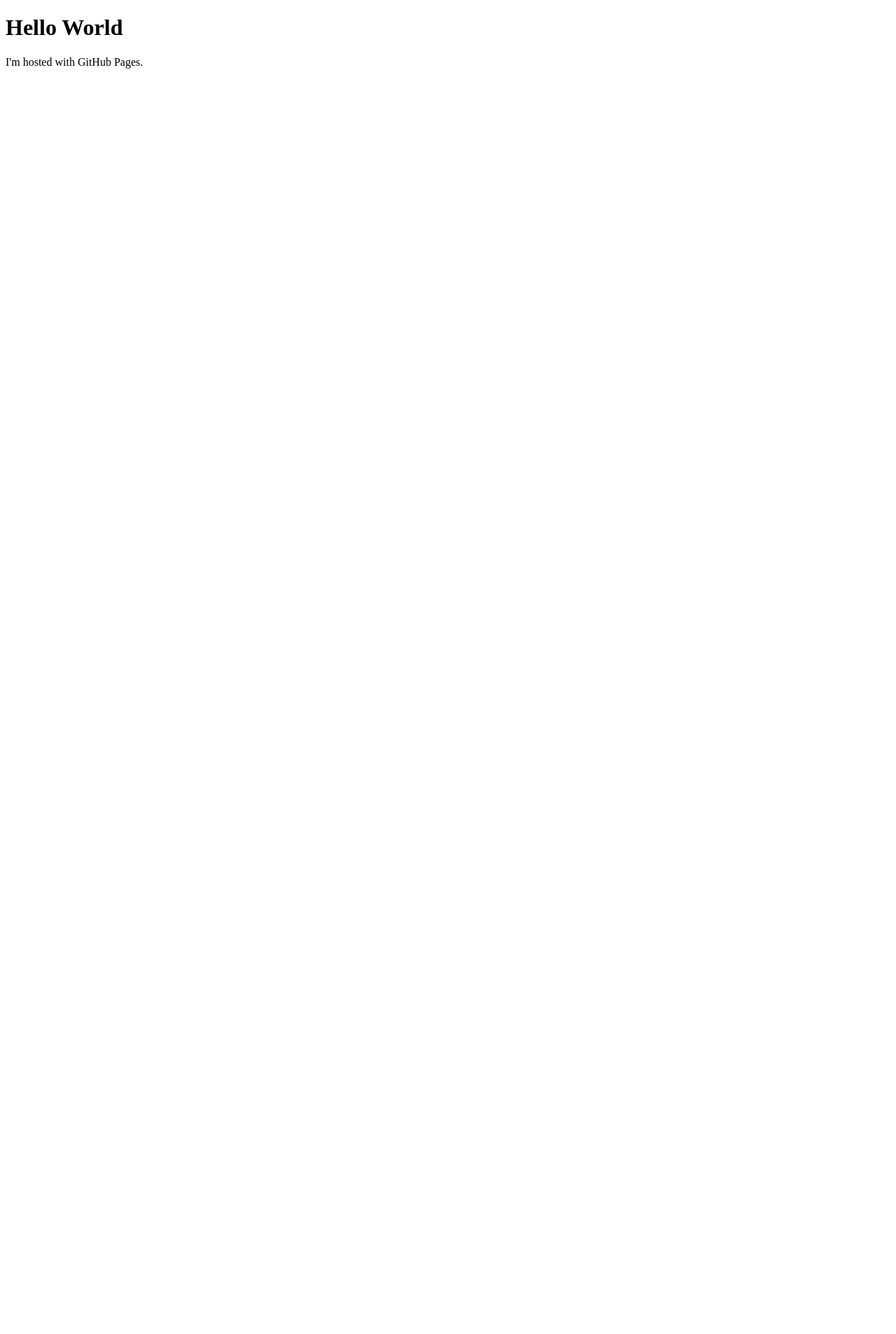
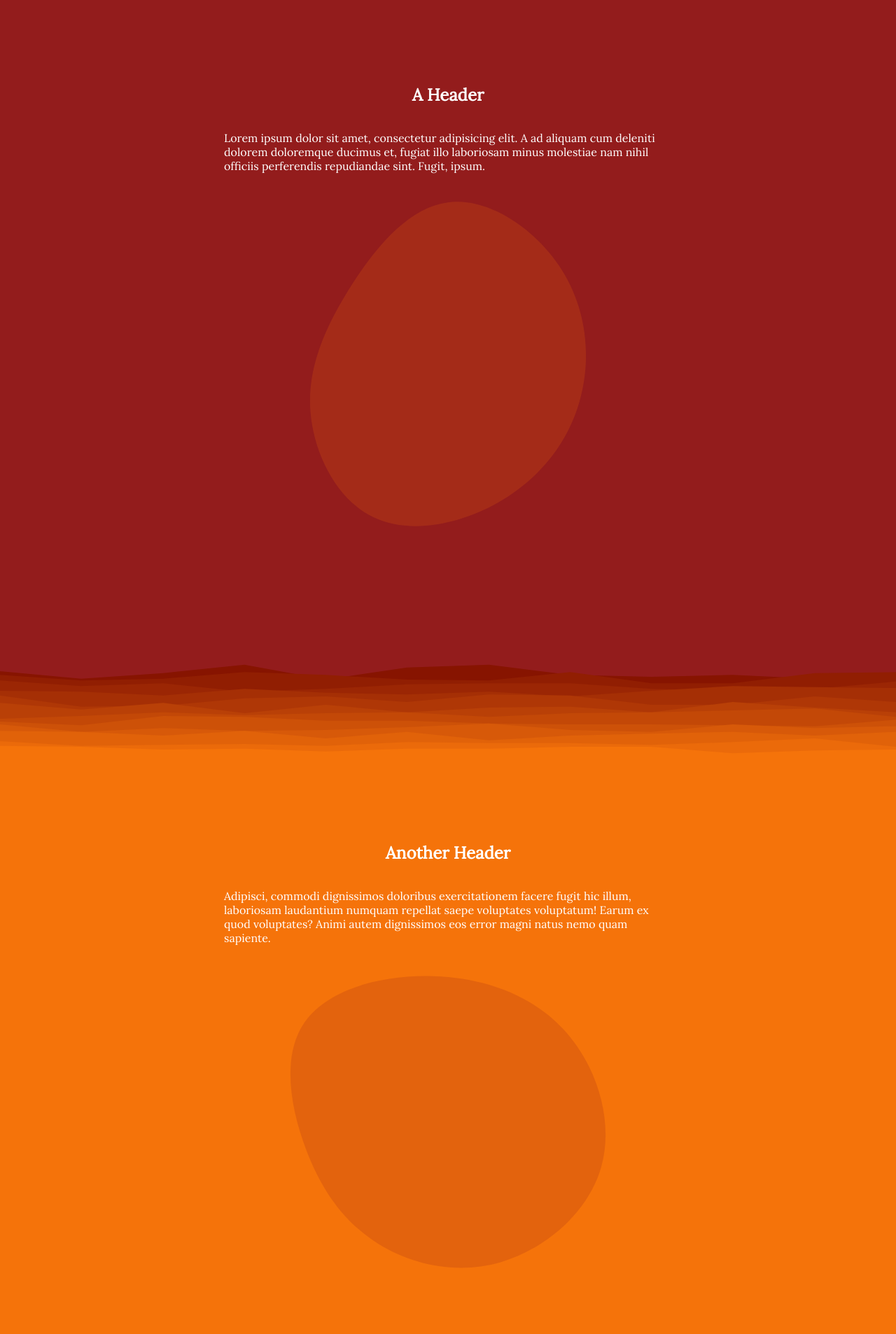
Before and after one commit to anatoliec/anatoliec.github.io, a plain HTML site: page index.html in a window 1280 px wide. Shown: the top 1906 px of the page at 70% size. Before the commit the page ends 800 px from the top, so only its background shows below. Drawn offline with Linux system fonts and the light colour scheme; a script that the page names is missing.

Commit message:
Update to index.html
Replaced with moving blob project

```diff
--- a/index.html
+++ b/index.html
@@ -1,7 +1,147 @@
-<!DOCTYPE html>
-<html>
+<!doctype html>
+<html lang="en">
+<head>
+    <meta charset="UTF-8">
+    <meta name="viewport"
+          content="width=device-width, user-scalable=no, initial-scale=1.0, maximum-scale=1.0, minimum-scale=1.0">
+    <meta http-equiv="X-UA-Compatible" content="ie=edge">
+    <title>Document</title>
+    <link rel="preconnect" href="https://fonts.googleapis.com">
+    <link rel="preconnect" href="https://fonts.gstatic.com" crossorigin>
+    <link href="https://fonts.googleapis.com/css2?family=Lora&display=swap" rel="stylesheet">
+
+    <script src="https://cdn.jsdelivr.net/npm/kute.js@2.1.2/dist/kute.min.js"></script>
+
+    <style>
+        body {
+            margin: 0;
+            font-family: 'Lora', sans-serif;
+            color: white;
+            background: #202731;
+        }
+
+        section {
+            position: relative;
+            display: flex;
+            flex-direction: column;
+            align-items: center;
+            min-height: 5px;
+            padding: 100px 25vw;
+        }
+
+        .mandarian_orange {
+            background: #931C1C;
+        }
+
+        .safety_orange {
+            background: #F5730A
+        }
+
+        .spacer {
+            aspect-ratio: 960/540;
+            width: 100%;
+            background-repeat: no-repeat;
+            background-position: center;
+            background-size: cover;
+        }
+
+        .layer1 {
+            background-image: url('./gfx/layer1.svg')
+        }
+
+        .layer2 {
+            background-image: url('./gfx/layer2.svg')
+        }
+
+        .blob-motion {
+            position: absolute;
+            transform: translateY(20%);
+            opacity: 18%;
+        }
+
+    </style>
+</head>
+
+
 <body>
-<h1>Hello World</h1>
-<p>I'm hosted with GitHub Pages.</p>
+
+<section class="mandarian_orange">
+    <h1>A Header</h1>
+    <p>Lorem ipsum dolor sit amet, consectetur adipisicing elit. A ad aliquam cum deleniti dolorem doloremque ducimus et,
+        fugiat illo laboriosam minus molestiae nam nihil officiis perferendis repudiandae sint. Fugit, ipsum.</p>
+
+    <svg class="blob-motion"
+         id="visual"
+         viewBox="0 0 900 600"
+         width="900"
+         height="600"
+         xmlns="http://www.w3.org/2000/svg"
+         xmlns:xlink="http://www.w3.org/1999/xlink"
+         version="1.1">
+        <g transform="translate(440.5129238047903 315.6704223139288)">
+            <path id="orangeblob1"
+                  d="M172.2 -149.7C209 -91.3 214.6 -20.5 196.8 39.8C179 100.2 137.7 150.1 81.5 182.1C25.3 214.1 -45.7 228.2 -97.5 203.1C-149.3 177.9 -181.9 113.4 -186.9 53.5C-191.9 -6.3 -169.2 -61.6 -133.5 -119.8C-97.7 -177.9 -48.9 -239 9.4 -246.5C67.8 -254 135.5 -208.1 172.2 -149.7"
+                  fill="#F5730A"></path>
+        </g>
+        <g transform="translate(460.10566134113196 321.86218425783284)" style="visibility: hidden">
+            <path id="orangeblob2"
+                  d="M157.2 -127.2C202.9 -68.1 238.4 -2.8 229.4 58.6C220.4 120.1 166.8 177.6 107.6 195.3C48.4 213.1 -16.5 191 -84.1 162.9C-151.7 134.9 -222.1 100.8 -243.6 44.7C-265.1 -11.4 -237.7 -89.6 -189 -149.4C-140.2 -209.1 -70.1 -250.6 -7.2 -244.9C55.8 -239.1 111.5 -186.3 157.2 -127.2"
+                  fill="#F5730A"></path>
+        </g>
+    </svg>
+
+    <script>
+        const tween1 = KUTE.fromTo(
+            '#orangeblob1',
+            {path: '#orangeblob1'},
+            {path: '#orangeblob2'},
+            {repeat: 999, duration: 3000, yoyo: true}
+        )
+        tween1.start()
+    </script>
+</section>
+
+<div class="spacer layer1"></div>
+
+<section class="safety_orange">
+    <h1>Another Header</h1>
+    <p>Adipisci, commodi dignissimos doloribus exercitationem facere fugit hic illum, laboriosam laudantium numquam
+        repellat saepe voluptates voluptatum! Earum ex quod voluptates? Animi autem dignissimos eos error magni natus
+        nemo
+        quam sapiente.</p>
+
+    <svg class="blob-motion"
+         id="visual"
+         viewBox="0 0 900 600"
+         width="900"
+         height="600"
+         xmlns="http://www.w3.org/2000/svg"
+         xmlns:xlink="http://www.w3.org/1999/xlink"
+         version="1.1">
+        <g transform="translate(420.00701521064457 310.9846325334766)">
+            <path id="redblob1"
+                  d="M193.6 -144.8C242.4 -93.3 267.4 -13.3 249.1 52.7C230.7 118.7 168.9 170.6 105.9 189.2C42.8 207.8 -21.5 193.1 -69.9 163C-118.2 132.8 -150.5 87.3 -172.8 28.3C-195.1 -30.6 -207.4 -102.9 -176.9 -150.2C-146.5 -197.5 -73.2 -219.7 -0.4 -219.4C72.4 -219.1 144.9 -196.2 193.6 -144.8"
+                  fill="#931C1C"></path>
+        </g>
+        <g transform="translate(429.66793876387584 276.8589668010585)" style="visibility: hidden">
+            <path id="redblob2"
+                  d="M172.4 -129.1C214.5 -84.7 233.5 -13.5 217 45.9C200.6 105.4 148.7 153.2 84.9 188.6C21.1 224 -54.5 247.2 -104.6 221.4C-154.7 195.7 -179.2 121.1 -182 56.6C-184.7 -8 -165.7 -62.4 -131.7 -105C-97.7 -147.6 -48.9 -178.3 8.1 -184.8C65.2 -191.3 130.3 -173.6 172.4 -129.1"
+                  fill="#931C1C"></path>
+        </g>
+    </svg>
+
+    <script>
+        const tween2 = KUTE.fromTo(
+            '#redblob1',
+            {path: '#redblob1'},
+            {path: '#redblob2'},
+            {repeat: 999, duration: 3000, yoyo: true}
+        )
+        tween2.start()
+    </script>
+</section>
+
+<div class="spacer layer2"></div>
+
 </body>
 </html>
```
Also changed, not shown: gfx/layer1.svg (added), gfx/layer2.svg (added), gfx/orangeblob1.svg (added), gfx/orangeblob2.svg (added), gfx/redblob1.svg (added), gfx/redblob2.svg (added).
